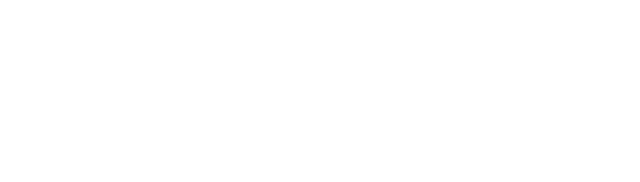
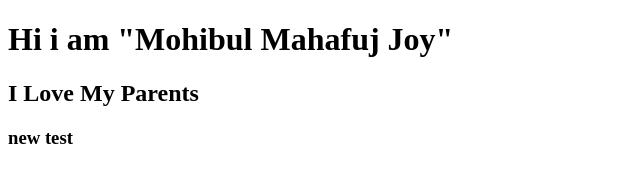
Before and after one commit to mohibuljoy70/my-first-reppo, a plain HTML site: page index.html in a window 1280 px wide. Shown: the whole page, without its empty margins (0-640 px from the left). Drawn offline with Linux system fonts and the light colour scheme.

Commit message:
added header

```diff
--- a/index.html
+++ b/index.html
@@ -7,6 +7,8 @@
     <title>My First Github Reppo</title>
 </head>
 <body>
-
+    <h1>Hi i am "Mohibul Mahafuj Joy"</h1>
+    <h2>I Love My Parents</h2>
+    <h3>new test</h3>
 </body>
 </html>
```
Also changed, not shown: 1 other file.
